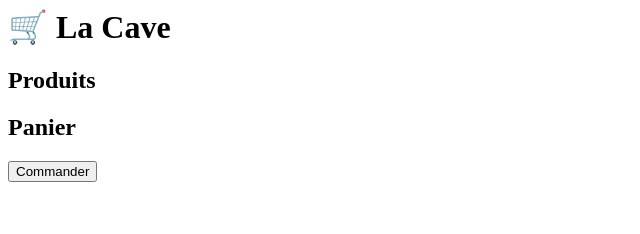
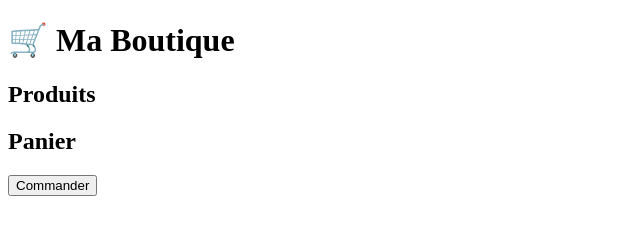
Before and after one commit to kelyjahaburbe95-wq/ecommerce-site, a plain HTML site: page frontend/index.html in a window 1280 px wide. Shown: the whole page, without its empty margins (0-640 px from the left). Drawn offline with Linux system fonts and the light colour scheme; no server answers.

Commit message:
Update title and headings in index.html

```diff
--- a/frontend/index.html
+++ b/frontend/index.html
@@ -1,6 +1,12 @@
+<!DOCTYPE html>
+<html lang="fr">
+<head>
+  <meta charset="UTF-8">
+  <title>Ma Boutique</title>
+</head>
 <body>
 
-  <h1>🛒 La Cave</h1>
+<h1>🛒 Ma Boutique</h1>
 
 <h2>Produits</h2>
 <div id="products"></div>
```
Lines whose indentation alone changed are shown as unchanged.
